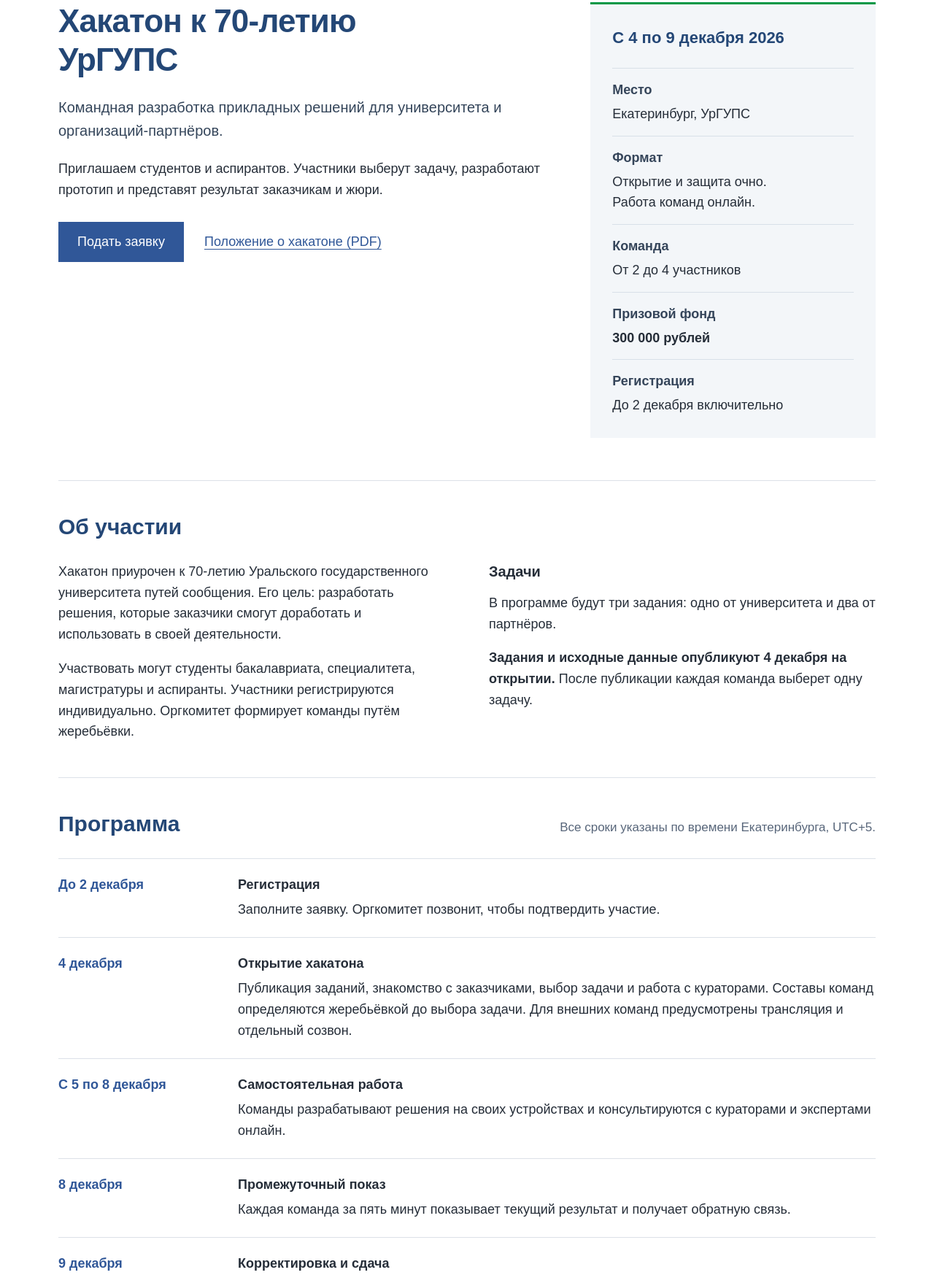
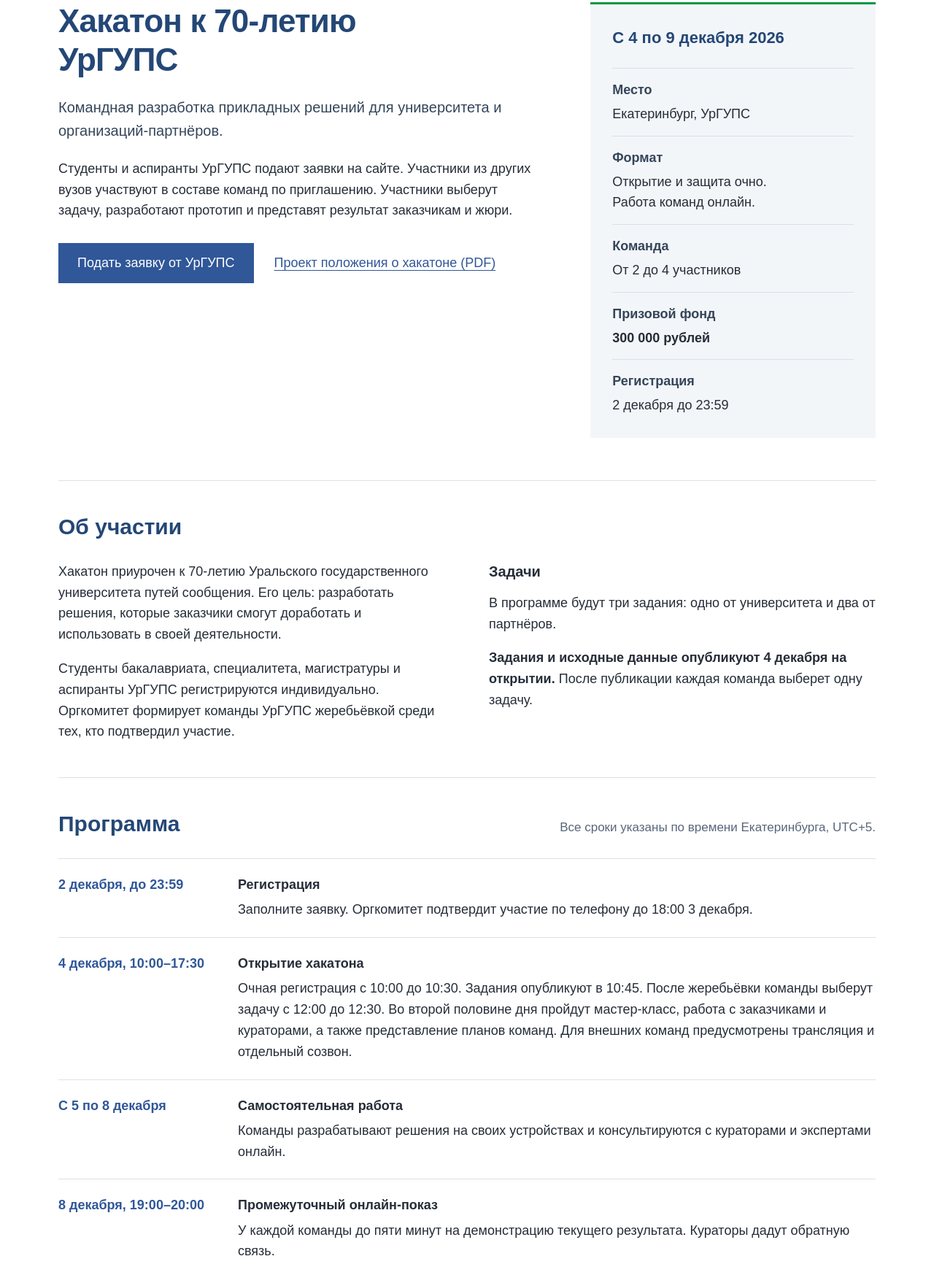
Before and after one commit to ngolochalov/ngolochalov, a plain HTML site: page index.html in a window 1280 px wide. Shown: the part 175-1922 px from the top of the page at 73% size. Drawn offline with Linux system fonts and the light colour scheme.

Commit message:
Clarify hackathon registration and invited teams

```diff
--- a/index.html
+++ b/index.html
@@ -23,38 +23,38 @@
   <div class="intro-copy">
    <h1 id="page-title">Хакатон к 70-летию<br>УрГУПС</h1>
    <p class="intro-lead">Командная разработка прикладных решений для университета и организаций-партнёров.</p>
-   <p>Приглашаем студентов и аспирантов. Участники выберут задачу, разработают прототип и представят результат заказчикам и жюри.</p>
-   <div class="intro-actions"><a class="button" data-registration-link href="https://forms.yandex.ru/u/6af566e2974ab2c1b39fa432/" target="_blank" rel="noopener noreferrer">Подать заявку</a><a class="plain-link" href="hackathon-regulations.pdf?v=a5904442" download>Положение о хакатоне (PDF)</a></div>
+   <p>Студенты и аспиранты УрГУПС подают заявки на сайте. Участники из других вузов участвуют в составе команд по приглашению. Участники выберут задачу, разработают прототип и представят результат заказчикам и жюри.</p>
+   <div class="intro-actions"><a class="button" href="#registration">Подать заявку от УрГУПС</a><a class="plain-link" href="hackathon-regulations.pdf?v=4f6d12f8" download>Проект положения о хакатоне (PDF)</a></div>
   </div>
   <aside class="event-details" aria-label="Условия проведения">
    <h2>С 4 по 9 декабря 2026</h2>
-   <dl><div><dt>Место</dt><dd>Екатеринбург, УрГУПС</dd></div><div><dt>Формат</dt><dd>Открытие и защита очно.<br>Работа команд онлайн.</dd></div><div><dt>Команда</dt><dd>От 2 до 4 участников</dd></div><div><dt>Призовой фонд</dt><dd><strong>300&nbsp;000 рублей</strong></dd></div><div><dt>Регистрация</dt><dd>До 2 декабря включительно</dd></div></dl>
+   <dl><div><dt>Место</dt><dd>Екатеринбург, УрГУПС</dd></div><div><dt>Формат</dt><dd>Открытие и защита очно.<br>Работа команд онлайн.</dd></div><div><dt>Команда</dt><dd>От 2 до 4 участников</dd></div><div><dt>Призовой фонд</dt><dd><strong>300&nbsp;000 рублей</strong></dd></div><div><dt>Регистрация</dt><dd>2 декабря до 23:59</dd></div></dl>
   </aside>
  </section>
  <section id="about" class="content-section">
   <h2>Об участии</h2>
-  <div class="about-grid"><div><p>Хакатон приурочен к 70-летию Уральского государственного университета путей сообщения. Его цель: разработать решения, которые заказчики смогут доработать и использовать в своей деятельности.</p><p>Участвовать могут студенты бакалавриата, специалитета, магистратуры и аспиранты. Участники регистрируются индивидуально. Оргкомитет формирует команды путём жеребьёвки.</p></div><div><h3>Задачи</h3><p>В программе будут три задания: одно от университета и два от партнёров.</p><p><strong>Задания и исходные данные опубликуют 4 декабря на открытии.</strong> После публикации каждая команда выберет одну задачу.</p></div></div>
+  <div class="about-grid"><div><p>Хакатон приурочен к 70-летию Уральского государственного университета путей сообщения. Его цель: разработать решения, которые заказчики смогут доработать и использовать в своей деятельности.</p><p>Студенты бакалавриата, специалитета, магистратуры и аспиранты УрГУПС регистрируются индивидуально. Оргкомитет формирует команды УрГУПС жеребьёвкой среди тех, кто подтвердил участие.</p></div><div><h3>Задачи</h3><p>В программе будут три задания: одно от университета и два от партнёров.</p><p><strong>Задания и исходные данные опубликуют 4 декабря на открытии.</strong> После публикации каждая команда выберет одну задачу.</p></div></div>
  </section>
  <section id="program" class="content-section">
   <div class="section-heading"><h2>Программа</h2><p>Все сроки указаны по времени Екатеринбурга, UTC+5.</p></div>
   <div class="schedule">
-   <article><h3>До 2 декабря</h3><div><h4>Регистрация</h4><p>Заполните заявку. Оргкомитет позвонит, чтобы подтвердить участие.</p></div></article>
-   <article><h3>4 декабря</h3><div><h4>Открытие хакатона</h4><p>Публикация заданий, знакомство с заказчиками, выбор задачи и работа с кураторами. Составы команд определяются жеребьёвкой до выбора задачи. Для внешних команд предусмотрены трансляция и отдельный созвон.</p></div></article>
+   <article><h3>2 декабря, до 23:59</h3><div><h4>Регистрация</h4><p>Заполните заявку. Оргкомитет подтвердит участие по телефону до 18:00 3 декабря.</p></div></article>
+   <article><h3>4 декабря, 10:00–17:30</h3><div><h4>Открытие хакатона</h4><p>Очная регистрация с 10:00 до 10:30. Задания опубликуют в 10:45. После жеребьёвки команды выберут задачу с 12:00 до 12:30. Во второй половине дня пройдут мастер-класс, работа с заказчиками и кураторами, а также представление планов команд. Для внешних команд предусмотрены трансляция и отдельный созвон.</p></div></article>
    <article><h3>С 5 по 8 декабря</h3><div><h4>Самостоятельная работа</h4><p>Команды разрабатывают решения на своих устройствах и консультируются с кураторами и экспертами онлайн.</p></div></article>
-   <article><h3>8 декабря</h3><div><h4>Промежуточный показ</h4><p>Каждая команда за пять минут показывает текущий результат и получает обратную связь.</p></div></article>
-   <article><h3>9 декабря</h3><div><h4>Корректировка и сдача</h4><p>В 10:00 публикуется небольшое изменение задания. Команда вносит правки и передаёт ссылку на публичный репозиторий GitVerse с окончательным коммитом. Оргкомитет заранее сообщит участникам время окончания приёма работ. После сдачи проводится техническая проверка.</p></div></article>
-   <article><h3>9 декабря</h3><div><h4>Защита и награждение</h4><p>После технической проверки команды защищают проекты очно в УрГУПС. На доклад отводится семь минут, на вопросы жюри ещё пять минут. После подведения итогов наградят команды, показавшие лучшее решение по каждой из задач. Все команды получат сертификаты. Оргкомитет заранее сообщит участникам время защиты и награждения.</p></div></article>
+   <article><h3>8 декабря, 19:00–20:00</h3><div><h4>Промежуточный онлайн-показ</h4><p>У каждой команды до пяти минут на демонстрацию текущего результата. Кураторы дадут обратную связь.</p></div></article>
+   <article><h3>9 декабря</h3><div><h4>Корректировка и сдача</h4><p>В 10:00 публикуется небольшое изменение задания. Команда вносит правки и передаёт ссылку на публичный репозиторий GitVerse и идентификатор окончательного коммита. Оргкомитет заранее сообщит участникам время окончания приёма работ. После сдачи проводится техническая проверка.</p></div></article>
+   <article><h3>9 декабря</h3><div><h4>Защита и награждение</h4><p>После технической проверки команды защищают проекты очно в УрГУПС. На доклад отводится семь минут, на вопросы жюри ещё пять минут. Внешние команды выступают первыми. По каждой задаче наградят команду с наибольшей итоговой оценкой. Все команды получат сертификаты. Оргкомитет заранее сообщит участникам время защиты и награждения.</p></div></article>
   </div>
  </section>
  <section class="requirement-note" aria-labelledby="adaptation-title"><h2 id="adaptation-title">Корректировка задания 9 декабря</h2><p>Этот этап проверяет, насколько команда понимает свою разработку и умеет адаптировать её к новым требованиям. Этап начинается в 10:00. Команды вносят изменения до окончания приёма работ в тот же день.</p><p>Корректировка сохраняет цель исходной задачи. Она может уточнять формат данных, отдельное ограничение или сценарий использования. Для команд одной задачи требования одинаковы. Полная замена решения, новое специальное оборудование и покупка платных сервисов не потребуются.</p></section>
  <section id="rules" class="content-section">
   <h2>Требования и оценка</h2>
   <div class="rules-grid"><div><h3>Материалы проекта</h3><p>Работа сдаётся ссылкой на публичный репозиторий GitVerse. В нём должны быть:</p><ul><li>исходный код и рабочие материалы;</li><li>README и подробная инструкция по запуску на другом компьютере;</li><li>видео демонстрации продолжительностью от трёх до пяти минут;</li><li>презентация из пяти-семи слайдов;</li><li>описание стека и план доработки;</li><li>описание изменений после корректировки задания.</li></ul><p>Достаточно локального запуска на персональном компьютере. В документации нужно указать оборудование, зависимости, внешние сервисы, настройки и команды запуска.</p><p><strong>После окончания приёма работ 9 декабря менять сданные материалы нельзя.</strong></p></div>
-  <div><h3>Критерии оценки</h3><table class="scores"><caption>Максимальная оценка составляет 100 баллов.</caption><thead><tr><th scope="col">Критерий</th><th scope="col">Баллы</th></tr></thead><tbody><tr><th scope="row">Исходные требования задачи</th><td>20</td></tr><tr><th scope="row">Адаптация к корректировке</th><td>10</td></tr><tr><th scope="row">Работоспособность демо</th><td>25</td></tr><tr><th scope="row">Применимость и план внедрения</th><td>20</td></tr><tr><th scope="row">Техническое качество и воспроизводимость</th><td>15</td></tr><tr><th scope="row">Качество защиты</th><td>10</td></tr></tbody></table><p>ИИ-инструменты разрешены. Участники должны понимать решение и объяснять его архитектуру и код. Если демо не запускается, по критерию работоспособности выставляется ноль баллов.</p></div></div>
-  <p class="document-note"><a href="hackathon-regulations.pdf?v=a5904442" download>Скачать положение о хакатоне (PDF)</a>. <a href="hackathon-regulations.docx?v=487249dc" download>Скачать версию DOCX</a>.</p>
+  <div><h3>Критерии оценки</h3><table class="scores"><caption>Максимальная оценка составляет 100 баллов.</caption><thead><tr><th scope="col">Критерий</th><th scope="col">Баллы</th></tr></thead><tbody><tr><th scope="row">Исходные требования задачи</th><td>20</td></tr><tr><th scope="row">Адаптация к корректировке</th><td>10</td></tr><tr><th scope="row">Работоспособность демо</th><td>25</td></tr><tr><th scope="row">Применимость и план внедрения</th><td>20</td></tr><tr><th scope="row">Техническое качество и воспроизводимость</th><td>15</td></tr><tr><th scope="row">Качество защиты</th><td>10</td></tr></tbody></table><p>ИИ-инструменты разрешены. Участники должны понимать решение и объяснять его архитектуру и код. Итоговая оценка команды равна среднему арифметическому суммарных оценок членов жюри. Если демо не запускается, по критерию работоспособности выставляется ноль баллов.</p></div></div>
+  <p class="document-note"><a href="hackathon-regulations.pdf?v=4f6d12f8" download>Скачать проект положения о хакатоне (PDF)</a>. <a href="hackathon-regulations.docx?v=90a2b8c8" download>Скачать версию DOCX</a>.</p>
  </section>
- <section id="faq" class="content-section faq"><h2>Вопросы об участии</h2><details><summary>Как формируются команды?</summary><p>Оргкомитет проводит жеребьёвку среди участников, подтвердивших участие. В каждой команде от двух до четырёх человек. Время и порядок жеребьёвки оргкомитет сообщит заранее.</p></details><details><summary>Как участвуют команды из других вузов?</summary><p>Внешние команды участвуют по персональному приглашению организатора. Открытие доступно онлайн, защита и награждение 9 декабря проходят очно. Проживание и проезд, включая перелёт, оплачивает направляющий вуз.</p></details><details><summary>Где пройдут открытие и защита?</summary><p>В УрГУПС, Екатеринбург. Точную аудиторию оргкомитет сообщит подтверждённым участникам до начала мероприятия.</p></details><details><summary>Нужен ли сервер для демонстрации?</summary><p>Нет. Достаточно локального запуска. Если решение использует внешние сервисы, укажите в документации, что нужно для доступа и работы на другом компьютере.</p></details></section>
- <section id="registration" class="registration content-section"><h2>Регистрация</h2><div class="registration-layout"><div><p>Заявки принимаются до <strong>2 декабря 2026 года включительно</strong>.</p><p>После регистрации оргкомитет свяжется с вами по телефону и подтвердит участие. Команды формируются путём жеребьёвки после подтверждения участия.</p><p>Очная защита проектов состоится <strong>9 декабря</strong>. Внешние команды регистрируются по приглашению организатора.</p></div><div class="registration-action"><a class="button registration-button" data-registration-link href="https://forms.yandex.ru/u/6af566e2974ab2c1b39fa432/" target="_blank" rel="noopener noreferrer">Зарегистрироваться</a></div></div></section>
+ <section id="faq" class="content-section faq"><h2>Вопросы об участии</h2><details><summary>Как формируются команды?</summary><p>Оргкомитет проводит жеребьёвку среди студентов и аспирантов УрГУПС, подтвердивших участие. В каждой команде от двух до четырёх человек. Время и порядок жеребьёвки оргкомитет сообщит заранее.</p></details><details><summary>Как участвуют команды из других вузов?</summary><p>Участники из других вузов могут получить персональное приглашение по решению оргкомитета. Направляющий вуз передаёт организатору список приглашённой команды. Открытие доступно онлайн, защита и награждение 9 декабря проходят очно. Проживание и проезд, включая перелёт, оплачивает направляющий вуз.</p></details><details><summary>Где пройдут открытие и защита?</summary><p>В УрГУПС, Екатеринбург. Точную аудиторию оргкомитет сообщит подтверждённым участникам до начала мероприятия.</p></details><details><summary>Нужен ли сервер для демонстрации?</summary><p>Нет. Достаточно локального запуска. Если решение использует внешние сервисы, укажите в документации, что нужно для доступа и работы на другом компьютере.</p></details></section>
+ <section id="registration" class="registration content-section"><h2>Регистрация</h2><div class="registration-layout"><div><p>Заявки принимаются <strong>до 23:59 2 декабря 2026 года</strong> по времени Екатеринбурга.</p><p>Форма предназначена для студентов и аспирантов УрГУПС. В поле «Образовательная организация» укажите УрГУПС. Оргкомитет свяжется с вами по телефону до 18:00 3 декабря, чтобы подтвердить участие и проверить, в каком вузе вы учитесь.</p><p>Очная защита проектов состоится <strong>9 декабря</strong>. В Яндекс Форме в вопросе о защите пока указано 10 декабря. Оргкомитет уточнит возможность участия в защите 9 декабря при звонке. Участников из других вузов оргкомитет включает в отдельный список по приглашению.</p></div><div class="registration-action"><a class="button registration-button" data-registration-link href="https://forms.yandex.ru/u/6af566e2974ab2c1b39fa432/" target="_blank" rel="noopener noreferrer">Регистрация для УрГУПС</a></div></div></section>
 </main>
 <footer><div class="footer-inner"><p>Организатор: Уральский государственный<br>университет путей сообщения</p><div><a href="https://www.usurt.ru/" target="_blank" rel="noopener">Сайт УрГУПС</a><a href="https://www.usurt.ru/about/dokumentatsiya/politika-v-oblasti-zaschity-personalnykh-dannykh" target="_blank" rel="noopener">Обработка персональных данных</a></div><p>2026</p></div></footer>
 <script src="config.js?v=eca471f4"></script><script src="app.js?v=f595334c"></script>
```
Also changed, not shown: 2 other files.
